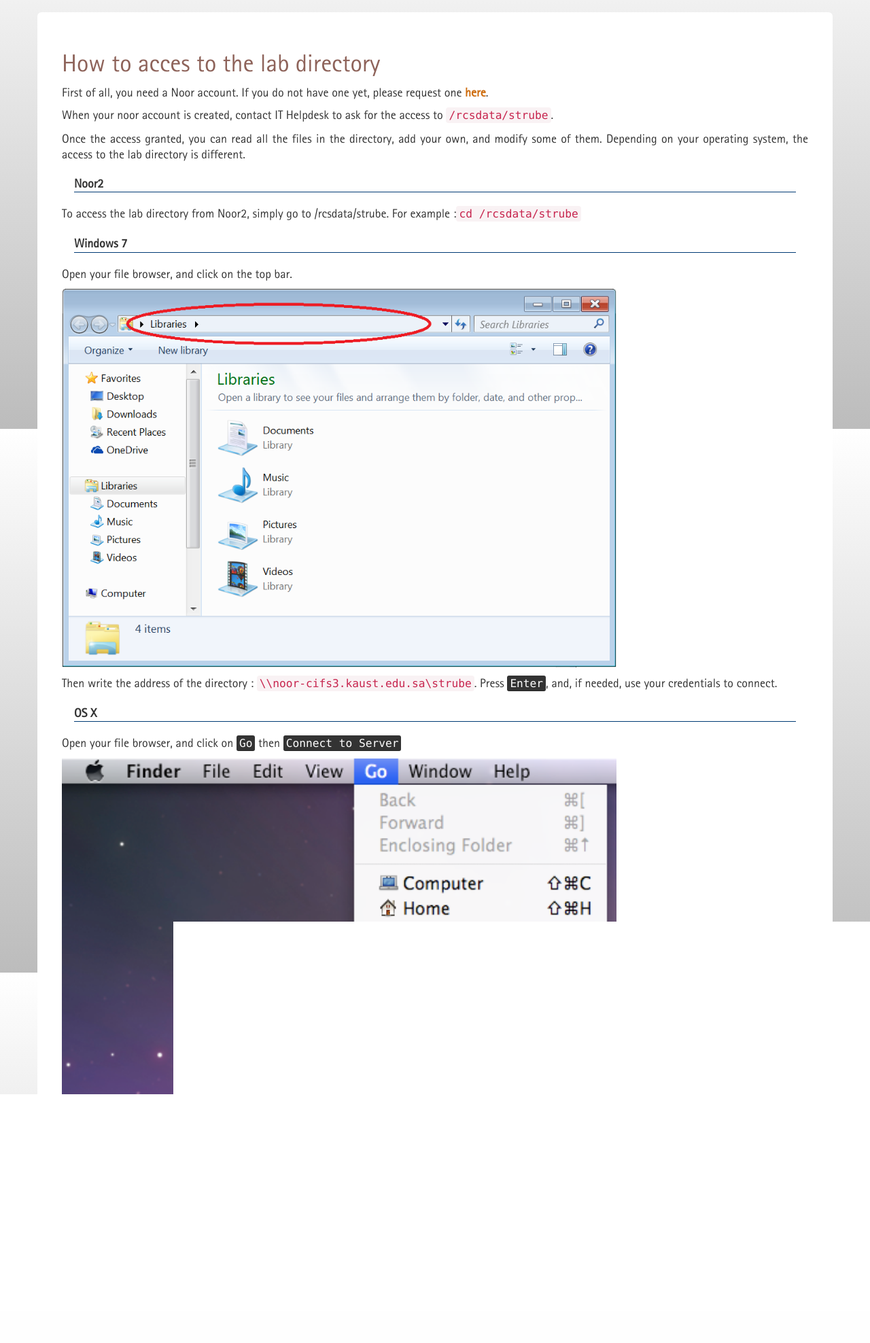
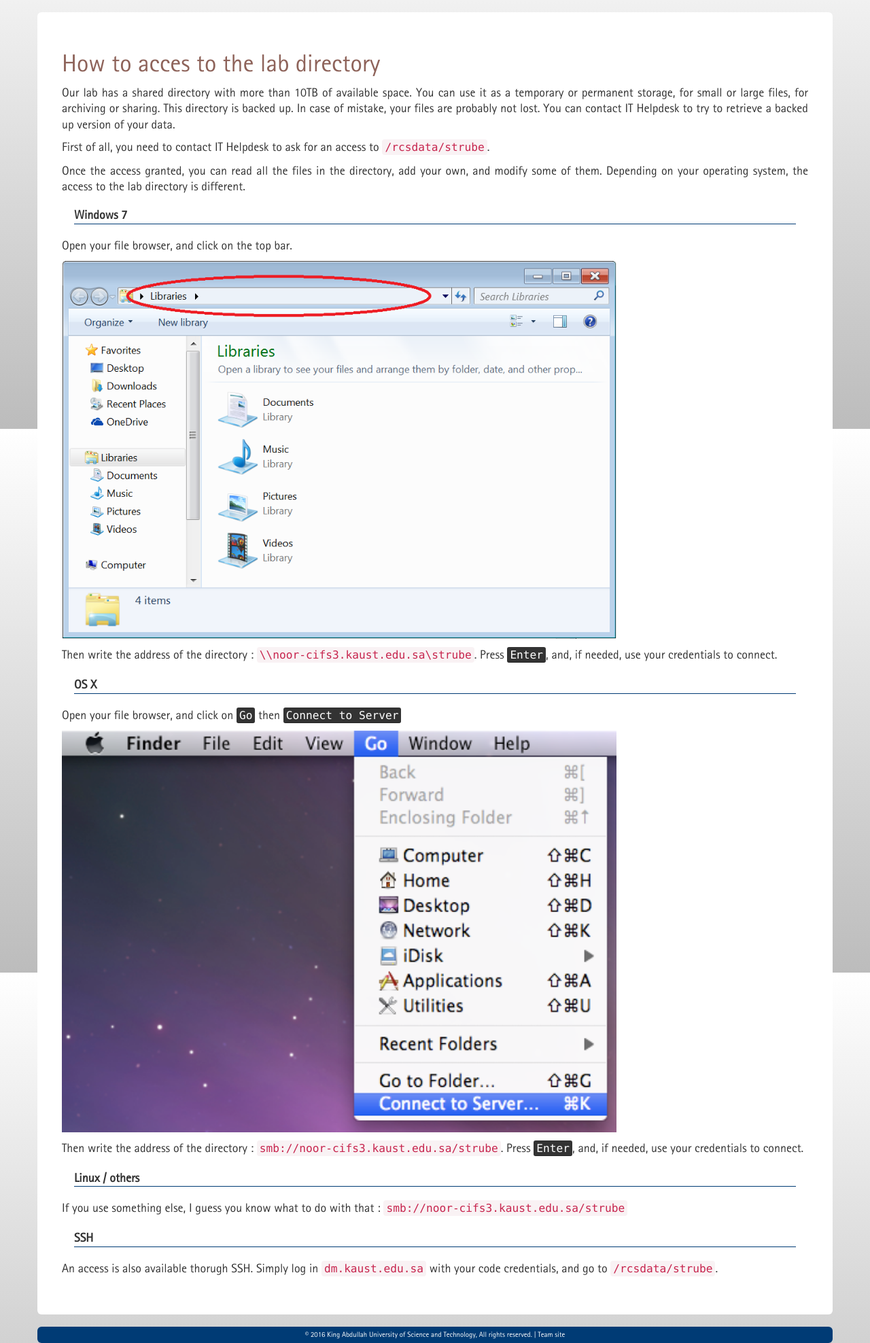
Before and after one commit to StruBE-KAUST/StruBE-website, a Django app: page /labdir/ in a window 1280 px wide. Shown: the part 169-2145 px from the top of the page at 68% size. Before the commit the page ends 1779 px from the top, so only its background shows below. Run offline with Django 3.2, Linux system fonts and the light colour scheme; parts of the project's set-up code (start-up, migrations or seed data) failed here and were passed over; some libraries are stand-ins or nearby versions.

Commit message:
Update labdir infos

```diff
--- a/StruBE/templates/labdir.html
+++ b/StruBE/templates/labdir.html
@@ -1,13 +1,17 @@
 {% extends "base.html" %}
 {% load staticfiles %}
 {% block content %}<h1>How to acces to the lab directory</h1>
-<p>First of all, you need a Noor account. If you do not have one yet, please request one <a target="_blank" href="http://rcweb1.kaust.edu.sa/group/rc/IT_Forms/acct_req.html">here</a>.</p>
-<p>When your noor account is created, contact IT Helpdesk to ask for the access to <code>/rcsdata/strube</code>.</p>
-<p>Once the access granted, you can read all the files in the directory, add your own, and modify some of them. Depending on your operating system, the access to the lab directory is different.
+<p>Our lab has a shared directory with more than 10TB of available space. You can use it
+as a temporary or permanent storage, for small or large files, for archiving or
+sharing. This directory is backed up. In case of mistake, your files are probably not
+lost. You can contact IT Helpdesk to try to retrieve a backed up version of
+your data.</p>
+<p>First of all, you need to contact IT Helpdesk to ask for an access to
+<code>/rcsdata/strube</code>.</p>
+<p>Once the access granted, you can read all the files in the directory, add
+your own, and modify some of them. Depending on your operating system, the
+access to the lab directory is different.</p>
 <dl>
-    <dt>Noor2</dt>
-    <dd>To access the lab directory from Noor2, simply go to /rcsdata/strube.
-    For example :<code>cd /rcsdata/strube</code></dd>
     <dt>Windows 7</dt>
     <dd>Open your file browser, and click on the top bar.</p>
     <p class="row">
@@ -27,6 +31,11 @@
     <dd><p>If you use something else, I guess you know what to do with that :
         <code>smb://noor-cifs3.kaust.edu.sa/strube</code>
     </dd>
+    <dt>SSH</dt>
+    <dd>An access is also available thorugh SSH. Simply log in
+        <code>dm.kaust.edu.sa</code> with your code credentials, and go to
+        <code>/rcsdata/strube</code>.
+    </dd>
 </dl>
 {% block articles %}
 {% endblock %}
```
